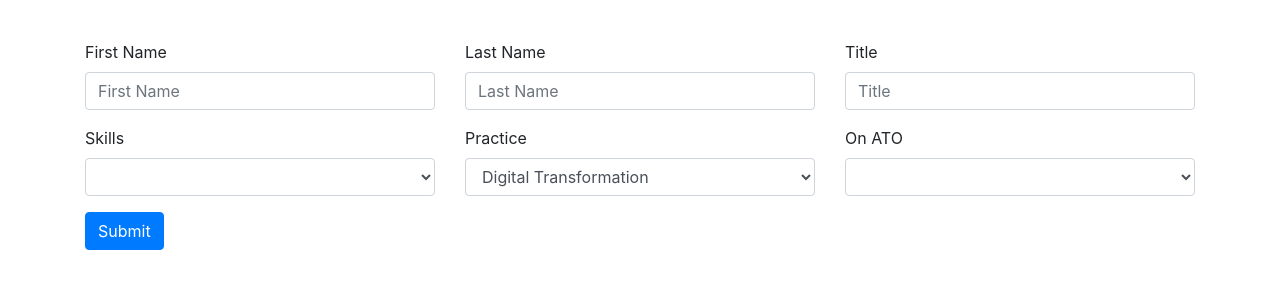
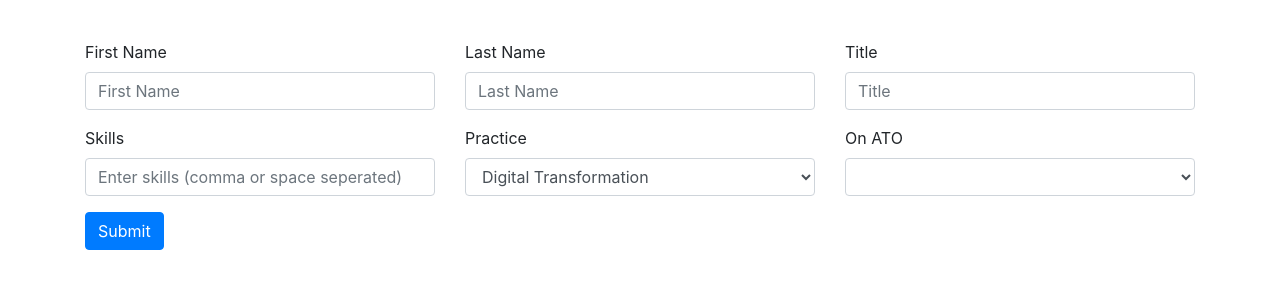
Before and after one commit to sogetiprofileteam/profile, an Angular app in the folder ui/: page /add in a window 1280 px wide. Shown: the top 300 px of the page. Built offline with nearby package versions, Linux system fonts and the light colour scheme.

Commit message:
add skills comma or space sep

```diff
--- a/ui/src/app/profile/profile-add/profile-add.component.html
+++ b/ui/src/app/profile/profile-add/profile-add.component.html
@@ -29,14 +29,13 @@
                 [(ngModel)]="profile.title" name="title">
         </div>
         <div class="col-12 col-md-6 col-lg-4 form-group">
-          <label for="profileSkills">Skills</label>
-          <select class="form-control"
-                  id="profileSkills"
-                  [(ngModel)]="profile.skills" name="skills">
-            <option value="html">HTML</option>
-            <option value="css">CSS</option>
-            <option value="javascript">JavaScript</option>
-          </select>
+          <label for="skills">Skills</label>
+          <input type="text"
+                class="form-control"
+                id="skills"
+                name="skills"
+                placeholder="Enter skills (comma or space seperated)"
+                [(ngModel)]="skillList">
         </div>
         <div class="col-12 col-md-6 col-lg-4 form-group">
           <label for="profilePractice">Practice</label>
--- a/ui/src/app/profile/profile-add/profile-add.component.ts
+++ b/ui/src/app/profile/profile-add/profile-add.component.ts
@@ -13,6 +13,7 @@ export class ProfileAddComponent implements OnInit {
 
   public practices: string[];
   public profile: Profile = new Profile();
+  public skillList = '';
 
   constructor(private service: ProfileAddService, private practiceService: PracticeService) { }
 
@@ -21,7 +22,7 @@ export class ProfileAddComponent implements OnInit {
   }
 
   onSubmit() {
-    console.log(this.profile);
+    this.profile.skills = this.skillList.split(/[\s,;]+/);
     this.service.postProfile(this.profile).subscribe(res => {
       console.log('successful');
     }, error => {
```
